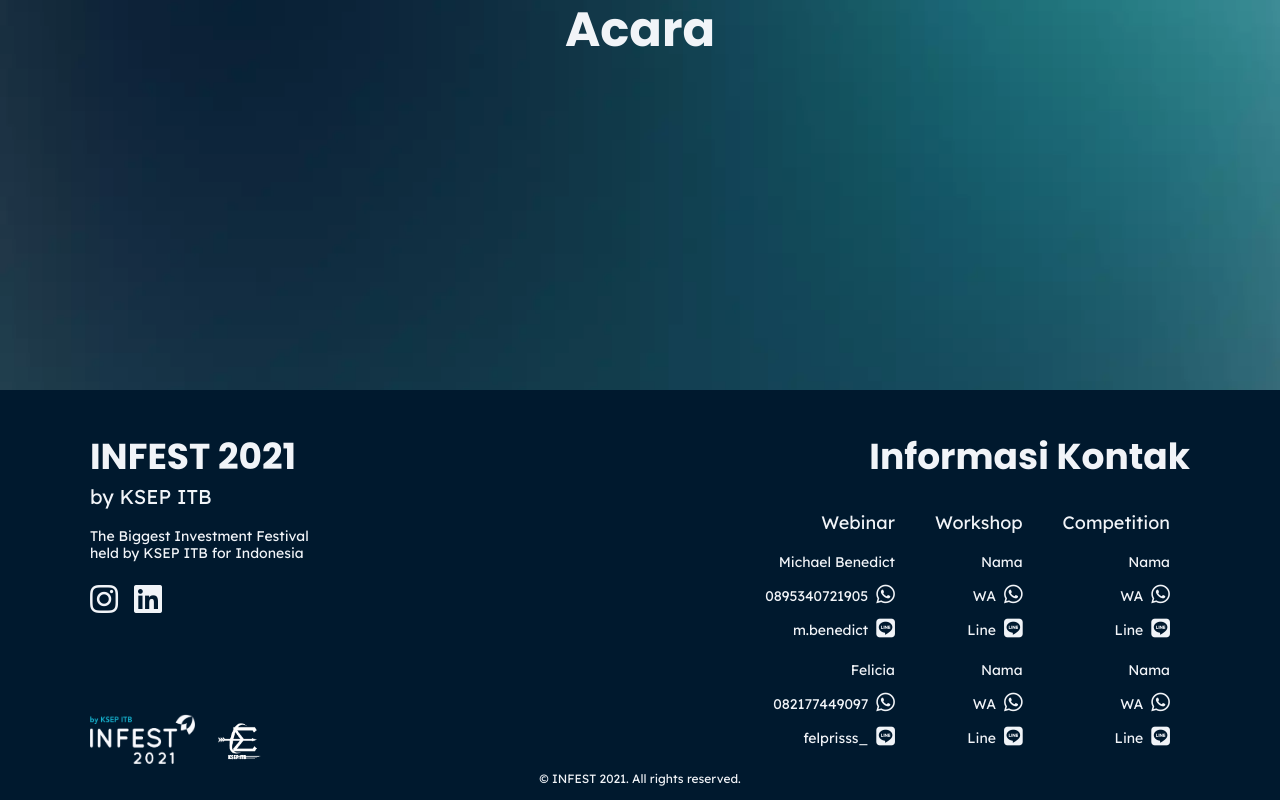
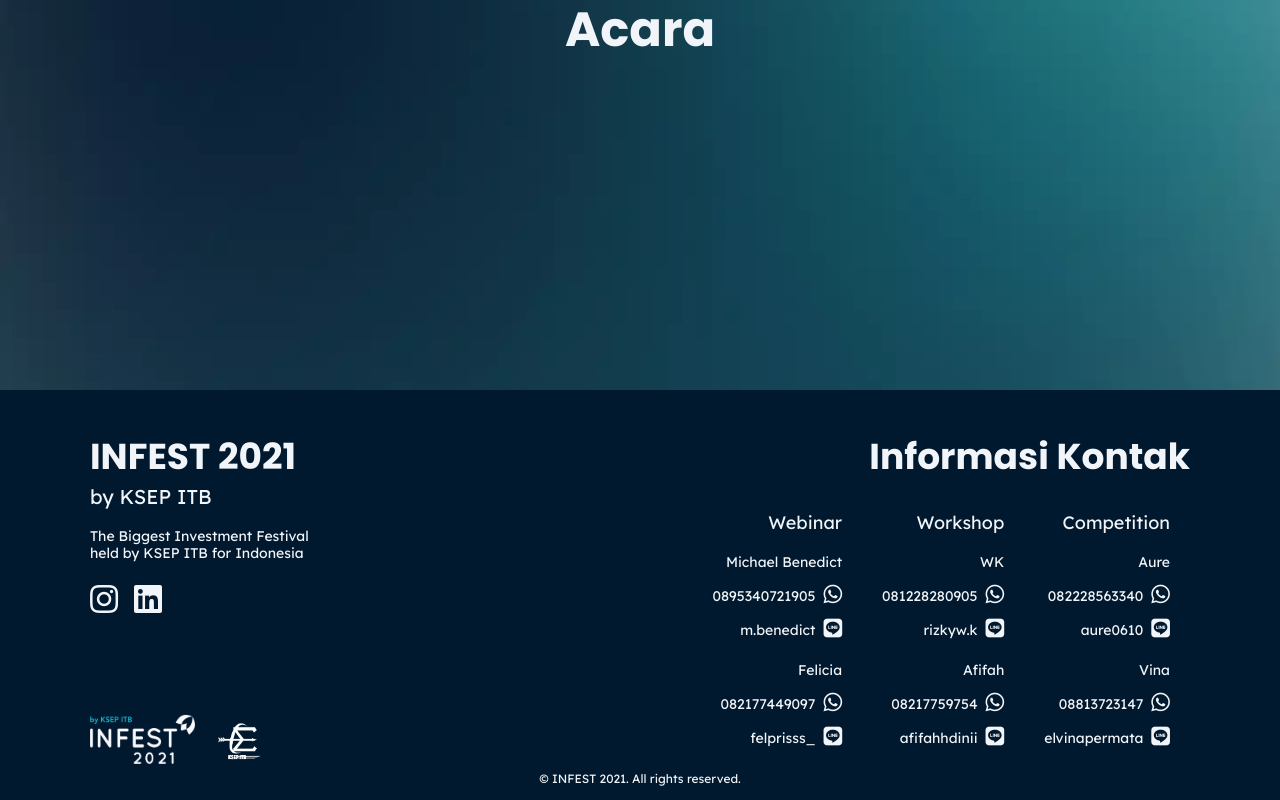
Before and after one commit to chintyaw/infest-2021, a React (Create React App) app: page /acara in a window 1280 px wide. Shown: the part 330-1130 px from the top of the page. Built offline with nearby package versions, Linux system fonts and the light colour scheme.

Commit message:
update footer contact

```diff
--- a/src/components/Footer.js
+++ b/src/components/Footer.js
@@ -75,64 +75,80 @@
                         </div>
                         <div className="FooterEvent">
                             <h4>Workshop</h4>
-                            <h5 className="ContactName">Nama</h5>
+                            <h5 className="ContactName">WK</h5>
+                            <a href="https://api.whatsapp.com/send?phone=6281228280905" target="_blank" rel="noopener noreferrer">
                             <div className="Whatsapp">
-                                <h5>WA</h5>
+                                <h5>081228280905</h5>
                                 <div className="ContactIcon">
                                     <i class="fab fa-whatsapp fa-lg" />
                                 </div>
                             </div>
+                            </a>
+                            <a href="https://line.me/ti/p/~rizkyw.k" target="_blank" rel="noopener noreferrer">
                             <div className="Line">
-                                <h5>Line</h5>
+                                <h5>rizkyw.k</h5>
                                 <div className="ContactIcon">
                                     <i class="fab fa-line fa-lg" />
                                 </div>
                             </div>
+                            </a>
 
-                            <h5 className="ContactName">Nama</h5>
+                            <h5 className="ContactName">Afifah</h5>
+                            <a href="https://api.whatsapp.com/send?phone=628217759754" target="_blank" rel="noopener noreferrer">
                             <div className="Whatsapp">
-                                <h5>WA</h5>
+                                <h5>08217759754</h5>
                                 <div className="ContactIcon">
                                     <i class="fab fa-whatsapp fa-lg" />
                                 </div>
                             </div>
+                            </a>
+                            <a href="https://line.me/ti/p/~afifahhdinii" target="_blank" rel="noopener noreferrer">
                             <div className="Line">
-                                <h5>Line</h5>
+                                <h5>afifahhdinii</h5>
                                 <div className="ContactIcon">
                                     <i class="fab fa-line fa-lg" />
                                 </div>
                             </div>
+                            </a>
 
                         </div>
                         <div className="FooterEvent">
                             <h4 style={{ textOverflow: 'wrap' }}>Competition</h4>
-                            <h5 className="ContactName">Nama</h5>
+                            <h5 className="ContactName">Aure</h5>
+                            <a href="https://api.whatsapp.com/send?phone=6282228563340" target="_blank" rel="noopener noreferrer">
                             <div className="Whatsapp">
-                                <h5>WA</h5>
+                                <h5>082228563340</h5>
                                 <div className="ContactIcon">
                                     <i class="fab fa-whatsapp fa-lg" />
                                 </div>
                             </div>
+                            </a>
+                            <a href="https://line.me/ti/p/~aure0610" target="_blank" rel="noopener noreferrer">
                             <div className="Line">
-                                <h5>Line</h5>
+                                <h5>aure0610</h5>
                                 <div className="ContactIcon">
                                     <i class="fab fa-line fa-lg" />
                                 </div>
                             </div>
+                            </a>
 
-                            <h5 className="ContactName">Nama</h5>
+                            <h5 className="ContactName">Vina</h5>
+                            <a href="https://api.whatsapp.com/send?phone=628813723147" target="_blank" rel="noopener noreferrer">
                             <div className="Whatsapp">
-                                <h5>WA</h5>
+                                <h5>08813723147</h5>
                                 <div className="ContactIcon">
                                     <i class="fab fa-whatsapp fa-lg" />
                                 </div>
                             </div>
+                            </a>
+                            <a href="https://line.me/ti/p/~elvinapermata" target="_blank" rel="noopener noreferrer">
                             <div className="Line">
-                                <h5>Line</h5>
+                                <h5>elvinapermata</h5>
                                 <div className="ContactIcon">
                                     <i class="fab fa-line fa-lg" />
                                 </div>
                             </div>
+                            </a>
 
                         </div>
                     </div>
```
